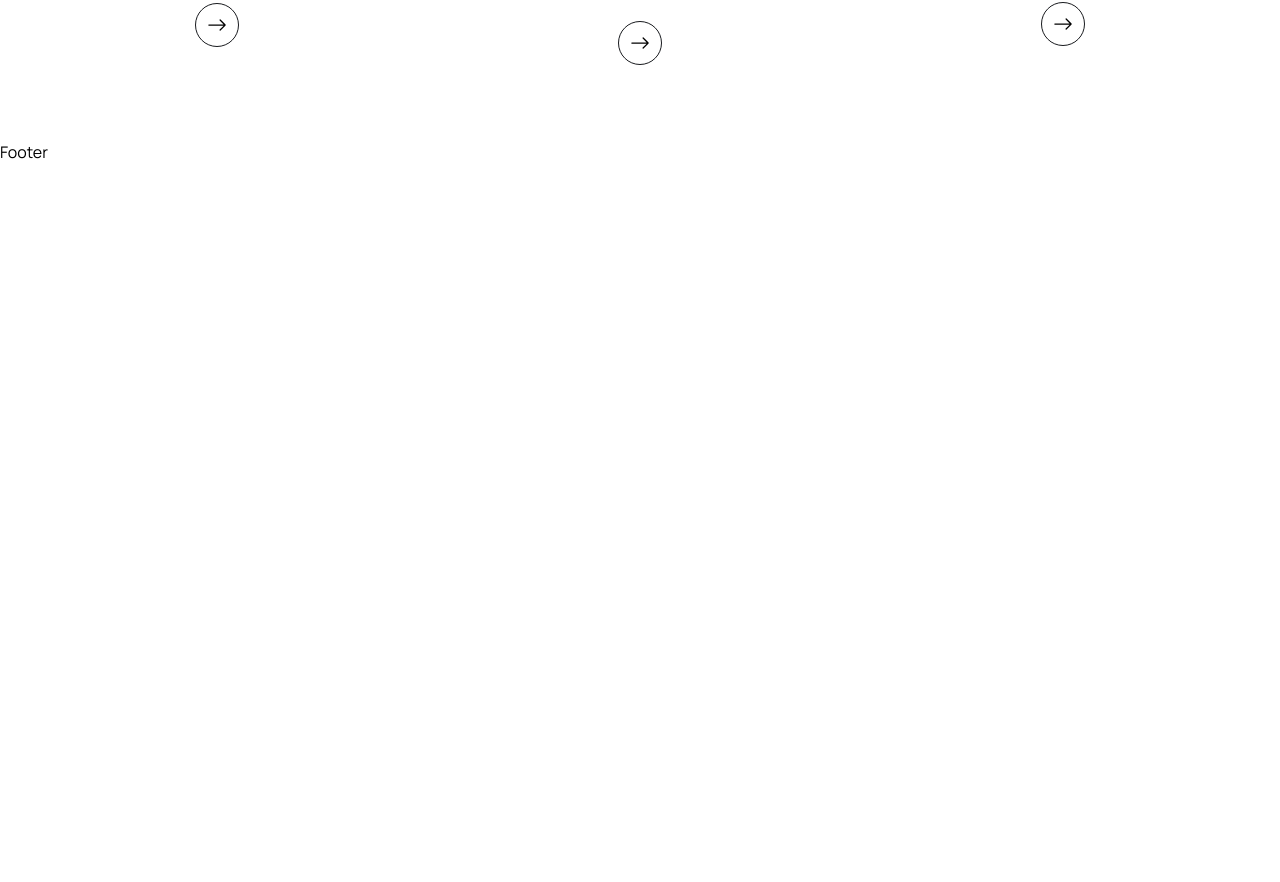
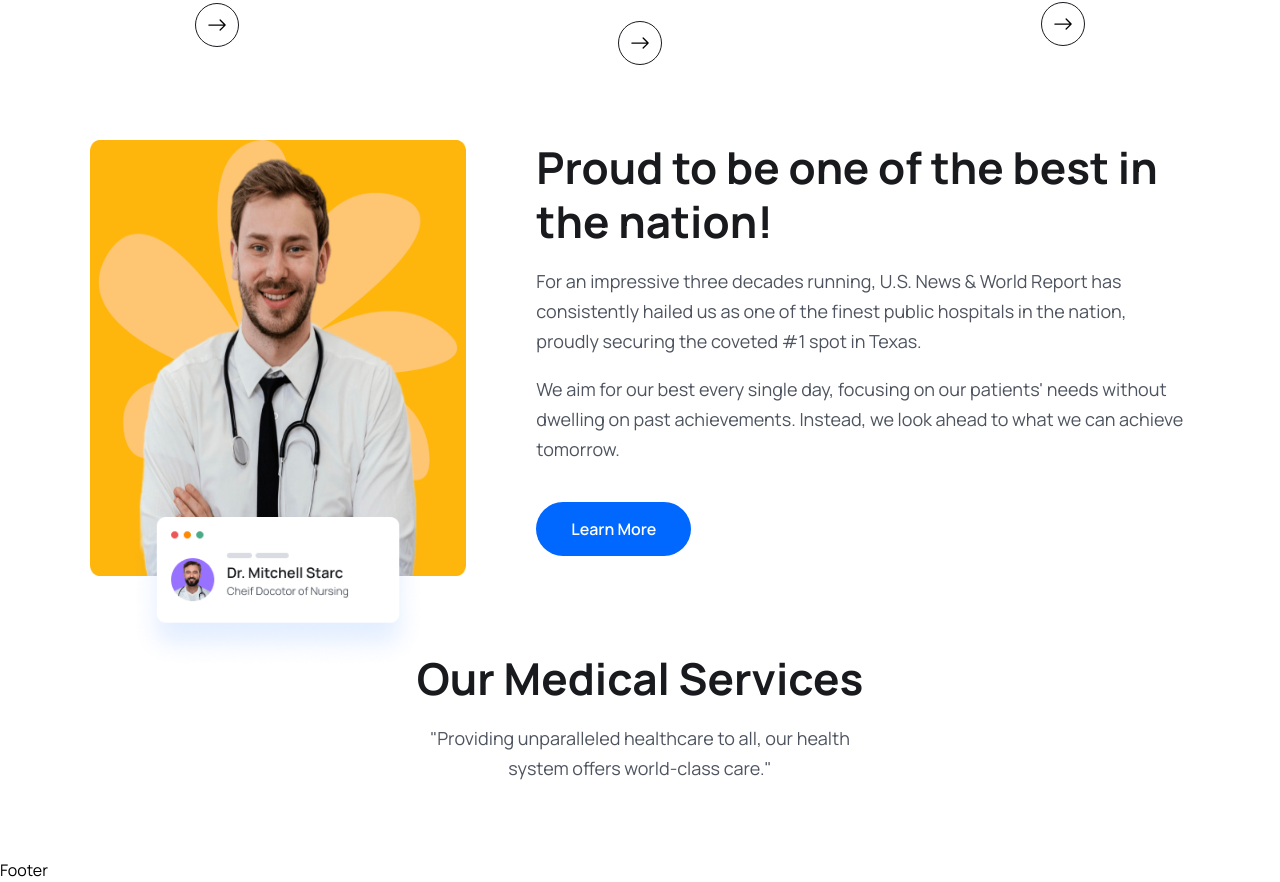
Before and after one commit to dushyant2909/Medicare-Booking, a React (Vite) app in the folder frontend/: page / in a window 1280 px wide. Shown: the part 1369-2251 px from the top of the page. Before the commit the page ends 1533 px from the top, so only its background shows below. Built offline with nearby package versions, Linux system fonts and the light colour scheme.

Commit message:
Completed about section

```diff
--- /dev/null
+++ b/frontend/src/components/About/About.jsx
@@ -0,0 +1,39 @@
+import React from 'react'
+import aboutImg from '../../assets/images/about.png'
+import aboutCardImg from '../../assets/images/about-card.png'
+import { Link } from 'react-router-dom'
+
+const About = () => {
+    return (
+
+        <section className='py-0 px-[25px] lg:px-[70px]'>
+            <div className="container">
+                <div className="flex flex-col lg:flex-row justify-between gap-[70px]">
+                    <div className="flex lg:w-[380px] justify-center relative">
+                        <img src={aboutImg} alt="About pic" className='w-full' />
+                        <div className="absolute z-20 w-[220px] md:w-[300px] bottom-[-70px] lg:bottom-[-95px]">
+                            <img src={aboutCardImg} alt="Card image" />
+                        </div>
+                    </div>
+
+                    <div className="lg:w-3/5 flex flex-col ">
+                        <h2 className="heading">Proud to be one of the best in the nation!</h2>
+                        <p className="text__para">
+                            For an impressive three decades running, U.S. News & World Report has consistently hailed us as one of the
+                            finest public hospitals in the nation, proudly securing the coveted #1 spot in Texas.
+                        </p>
+                        <p className="text__para">
+                            We aim for our best every single day, focusing on our patients' needs without dwelling on past achievements.
+                            Instead, we look ahead to what we can achieve tomorrow.
+                        </p>
+                        <Link to={'/m'} className='mb-5'>
+                            <button className='btn' >Learn More</button>
+                        </Link>
+                    </div>
+                </div>
+            </div>
+        </section>
+    )
+}
+
+export default About
--- a/frontend/src/pages/Home.jsx
+++ b/frontend/src/pages/Home.jsx
@@ -7,6 +7,7 @@ import icon02 from '../assets/images/icon02.png'
 import icon03 from '../assets/images/icon03.png'
 import { Link } from 'react-router-dom'
 import { BsArrowRight } from 'react-icons/bs'
+import About from '../components/About/About'
 
 const Home = () => {
   return (
@@ -64,6 +65,7 @@ const Home = () => {
       </section>
       {/* ----------Hero Section ends---------- */}
 
+      {/* --------- Another hero part starts ----------- */}
       <section className='lg:pt-10 '>
         <div className="container">
           <div className="lg:w-[470px] mx-auto">
@@ -132,6 +134,20 @@ const Home = () => {
 
         </div>
       </section>
+      {/* --------- Section ends ----------- */}
+
+      {/* ----------About Section---------- */}
+      <About />
+
+      {/* --------- Services Section -------- */}
+      <section>
+        <div className="container">
+          <div className="xl:w-[470px] mx-auto">
+            <h2 className="heading text-center">Our Medical Services</h2>
+            <p className="text__para text-center text-semibold">"Providing unparalleled healthcare to all, our health system offers world-class care."</p>
+          </div>
+        </div>
+      </section>
     </>
   )
 }
```
